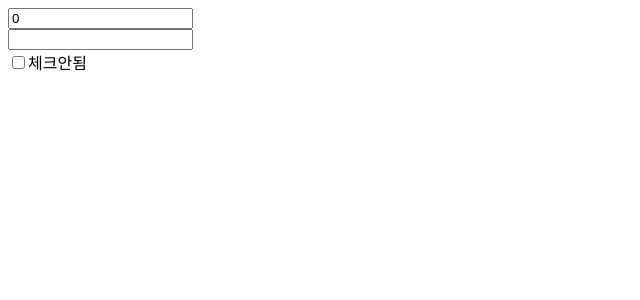
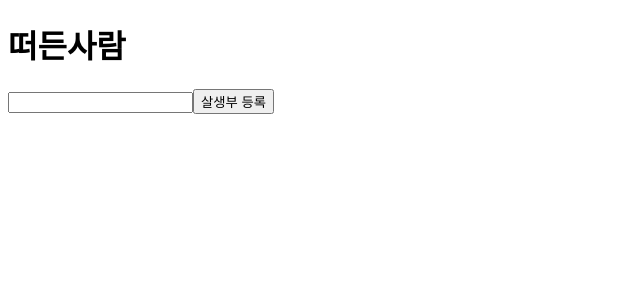
Before and after one commit to mjlee0509/React-Exercise, a React (Create React App) app: page / in a window 1280 px wide. Shown: the top 300 px of the page, without its empty margins (0-640 px from the left). Built offline with nearby package versions, Linux system fonts and the light colour scheme.

Commit message:
06-1. 여러가지 형태의 useState 다루기 - 배열, 객체

```diff
--- a/src/App.js
+++ b/src/App.js
@@ -2,40 +2,14 @@ import React from "react";
 // import ProductPage from "./pages/ProductPage";
 import Counter from "./components/Counter";
 import { useState } from "react";
+import List from "./components/List";
 
 function App() {
-  // return (
-  //   <div className="wrapper">
-  //     <button className="child-btn">버튼!</button>
-  //   </div>
-  // );
-
-  // 위의 jsx 문법을 js 문법으로 변환하면 다음과 같다
-  // const Button = React.createElement('button', {className: 'child-btn'}, '버튼!');
-  // const Wrapper = React.createElement('div', {className : 'wrapper'}, Button);
-  // return Wrapper;
-
-  const [num, setNum] = useState(0);
-  const [name, setName] = useState('');
-  const [isChecked, setIsChecked] = useState(false);
-
 
   return (
 
     <div>
-      <input type="number"
-      value={num}
-      onChange={(e) => setNum(e.target.value)}/> <br/>
-
-      <input type="text"
-      value={name}
-      onChange={(e) => setName(e.target.value)}/> <br/>
-
-      <input type="checkbox"
-      value={isChecked}
-      onChange={(e) => setIsChecked(e.target.checked)}/>
-
-      {isChecked ? <span>체크됨</span> : <span>체크안됨</span>}
+      <List />
     </div>
   )
 
--- /dev/null
+++ b/src/components/List.jsx
@@ -0,0 +1,44 @@
+import React from 'react'
+import { useState } from 'react'
+
+let nextId = 0;
+
+export default function List() {
+
+    const [newName, setNewName] = useState('');
+    const [personList, setPersonList] = useState([]);
+    const addPerson = () => {
+
+        // 1. input 박스 비워주기
+        setNewName('');
+
+        // 2. input 박스에 입력된 값을 배열에 추가
+
+        // const newList = [...personList];
+        // newList.push({
+        //     id: nextId++,
+        //     name: newName,
+        // });
+        // setPersonList(newList);
+        setPersonList([
+            ...personList,
+            {
+                id: nextId++,
+                name: newName,
+            }
+        ]);
+
+    }
+  return (
+    <div>
+        <h1>떠든사람</h1>
+        <input value={newName} onChange={(e) => setNewName(e.target.value)}/>
+        <button onClick={addPerson}>살생부 등록</button>
+        <ul>
+            {personList.map((person) => (
+                <li key={person.id}>{person.name}</li>
+            ))}
+        </ul>
+    </div>
+  )
+}
```
Also changed, not shown: 1 other file (tests, documents, lock files or other folders).
